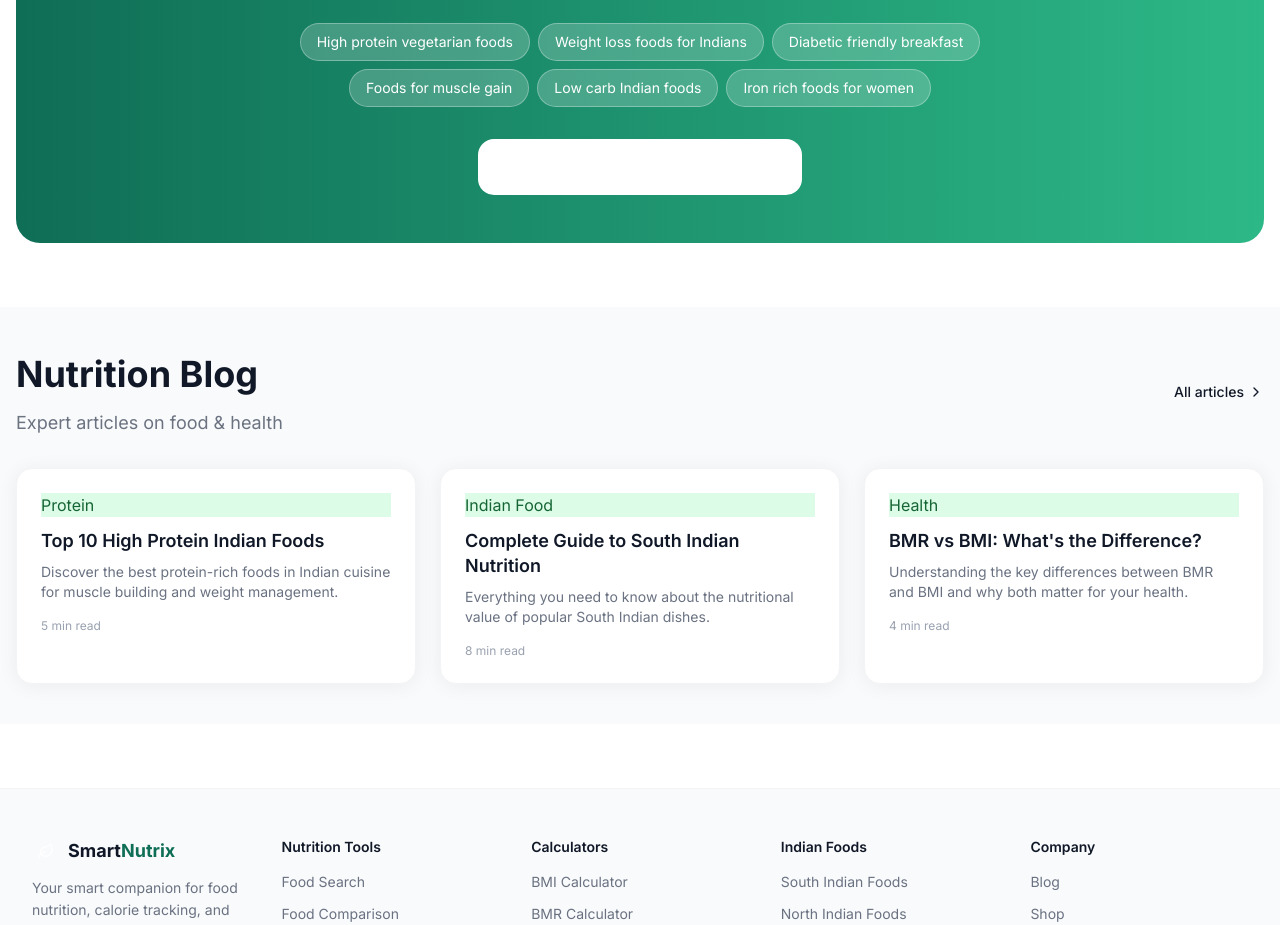
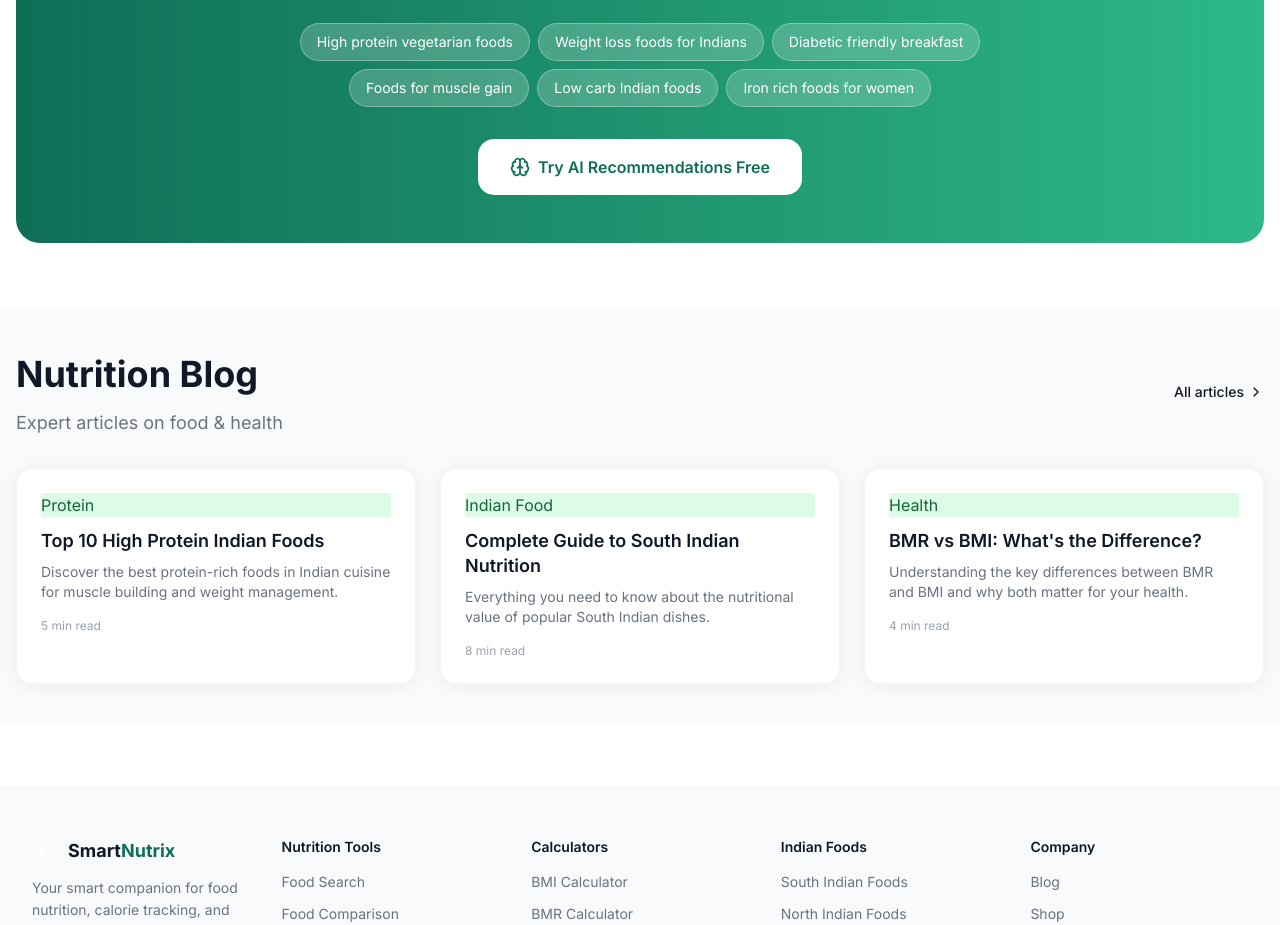
Before and after one commit to smartnutrix9/smartnutrix, a Next.js app: page / in a window 1280 px wide. Shown: the part 1840-2765 px from the top of the page. Built offline with nearby package versions, Linux system fonts and the light colour scheme.

Commit message:
Add email sending for contact form

```diff
--- a/src/app/page.tsx
+++ b/src/app/page.tsx
@@ -238,7 +238,7 @@ export default function HomePage() {
                 ))}
               </div>
 
-              <Link href="/ai" className="inline-flex items-center gap-2 bg-white text-brand-600 font-semibold px-8 py-4 rounded-2xl hover:shadow-lg transition-all">
+              <Link href="/ai" className="inline-flex items-center gap-2 bg-white font-semibold px-8 py-4 rounded-2xl hover:shadow-lg transition-all" style={{color: '#0F6E56'}}>
                 <Brain className="w-5 h-5" />
                 Try AI Recommendations Free
               </Link>
```
